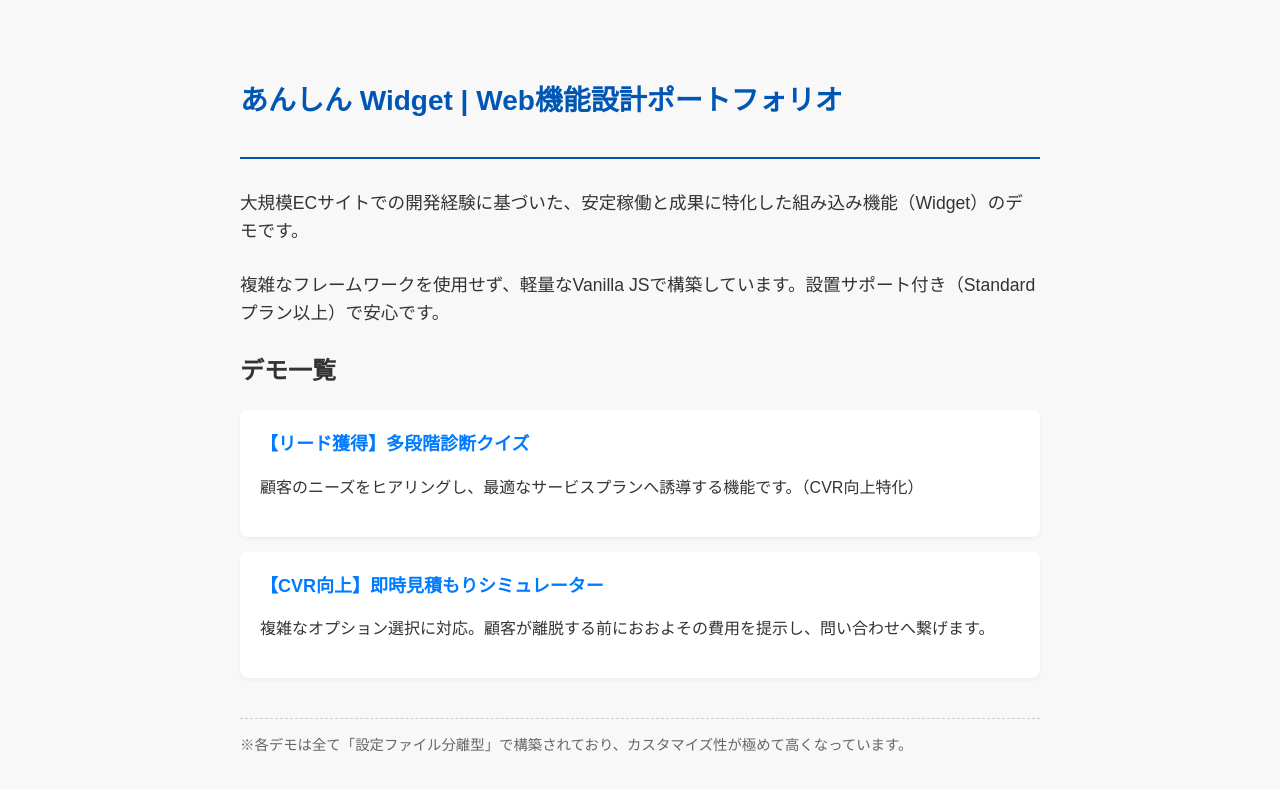
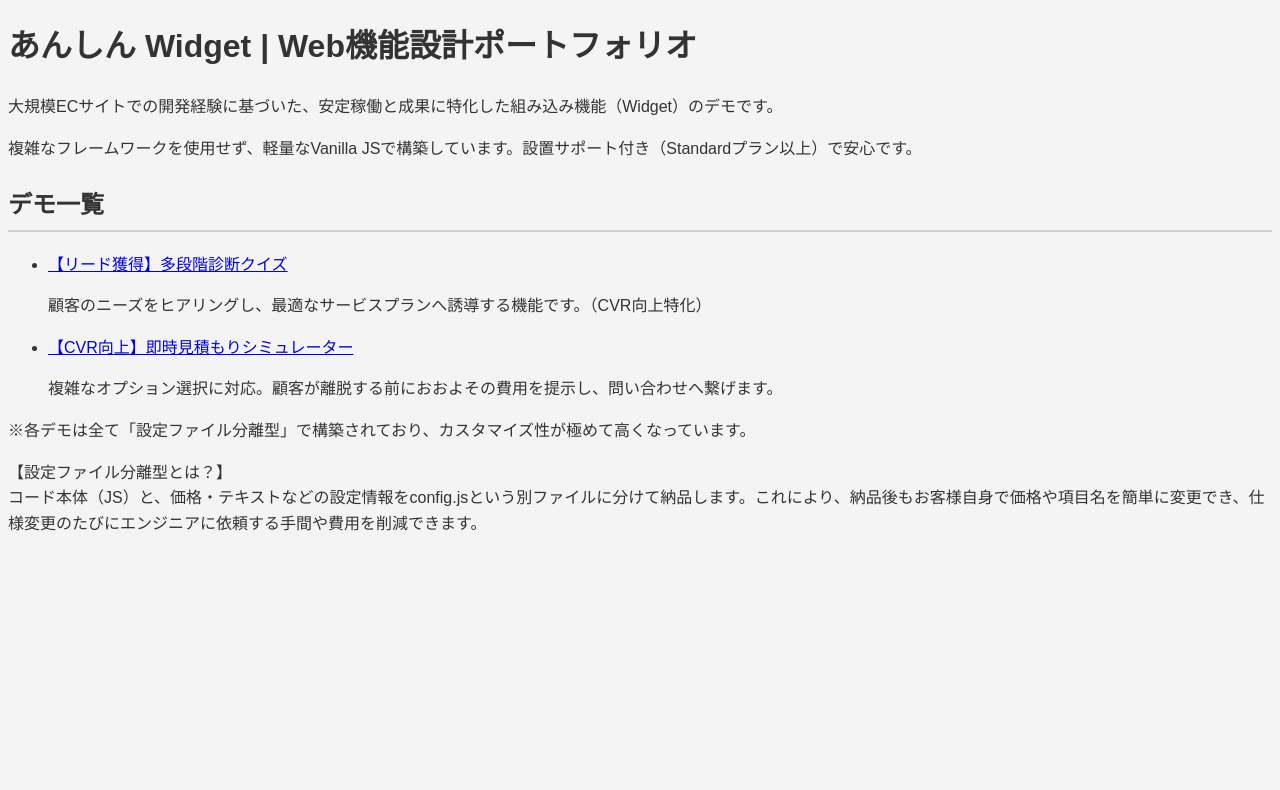
Before and after one commit to ndnrys/portfolio, a plain HTML site: page index.html in a window 1280 px wide. Drawn offline with Linux system fonts and the light colour scheme.

Commit message:
CSS外部切り出し

```diff
--- /dev/null
+++ b/base.css
@@ -0,0 +1,32 @@
+/* style.css の例 */
+/* デモページに準拠したフォントと基本設定 */
+body {
+  font-family: 'メイリオ', Meiryo, sans-serif; /* プロフェッショナルなフォント */
+  line-height: 1.6;
+  color: #333; /* 濃いグレーで視認性確保 */
+  background-color: #f4f4f4; /* ごく薄いグレーで背景に安定感を */
+}
+
+/* デモページの区切り線やボックスのトーン */
+.container {
+  max-width: 1200px;
+  margin: 0 auto;
+  padding: 20px;
+}
+
+/* ボタンのスタイル（デモで使用されている色） */
+.btn-primary {
+  background-color: #007bff; /* 青系（信頼感） */
+  color: white;
+  padding: 10px 20px;
+  border: none;
+  cursor: pointer;
+  border-radius: 5px;
+}
+
+/* 見出しのスタイル */
+h2 {
+  border-bottom: 2px solid #ccc;
+  padding-bottom: 5px;
+  margin-top: 25px;
+}
--- a/index.html
+++ b/index.html
@@ -3,59 +3,7 @@
 <head>
     <meta charset="UTF-8">
     <title>あんしん Widget | Web機能設計ポートフォリオ</title>
-    <style>
-        /* 訪問者がプロフェッショナルな印象を受けるための最小限のCSS */
-        body {
-            font-family: 'Hiragino Kaku Gothic ProN', sans-serif;
-            max-width: 800px;
-            margin: 40px auto;
-            line-height: 1.6;
-            padding: 20px;
-            background-color: #f8f8f8;
-            color: #333;
-        }
-        header {
-            border-bottom: 2px solid #0056b3;
-            padding-bottom: 15px;
-            margin-bottom: 30px;
-        }
-        h1 {
-            font-size: 28px;
-            color: #0056b3;
-        }
-        .intro p {
-            font-size: 1.1em;
-            margin-bottom: 25px;
-        }
-        .demo-list {
-            list-style: none;
-            padding: 0;
-        }
-        .demo-list li {
-            background-color: #ffffff;
-            margin-bottom: 15px;
-            padding: 20px;
-            border-radius: 8px;
-            box-shadow: 0 2px 4px rgba(0, 0, 0, 0.05);
-        }
-        .demo-list a {
-            font-size: 18px;
-            color: #007bff;
-            text-decoration: none;
-            font-weight: bold;
-        }
-        .demo-list a:hover {
-            text-decoration: underline;
-            color: #0056b3;
-        }
-        .note {
-            margin-top: 40px;
-            font-size: 0.9em;
-            color: #666;
-            border-top: 1px dashed #ccc;
-            padding-top: 15px;
-        }
-    </style>
+    <link rel="stylesheet" href="base.css">
 </head>
 <body>
     <header>
@@ -81,6 +29,10 @@
 
     <div class="note">
         ※各デモは全て「設定ファイル分離型」で構築されており、カスタマイズ性が極めて高くなっています。
+        <p>
+        【設定ファイル分離型とは？】<br>
+        コード本体（JS）と、価格・テキストなどの設定情報をconfig.jsという別ファイルに分けて納品します。これにより、納品後もお客様自身で価格や項目名を簡単に変更でき、仕様変更のたびにエンジニアに依頼する手間や費用を削減できます。
+        </p>
     </div>
 </body>
 </html>
```
